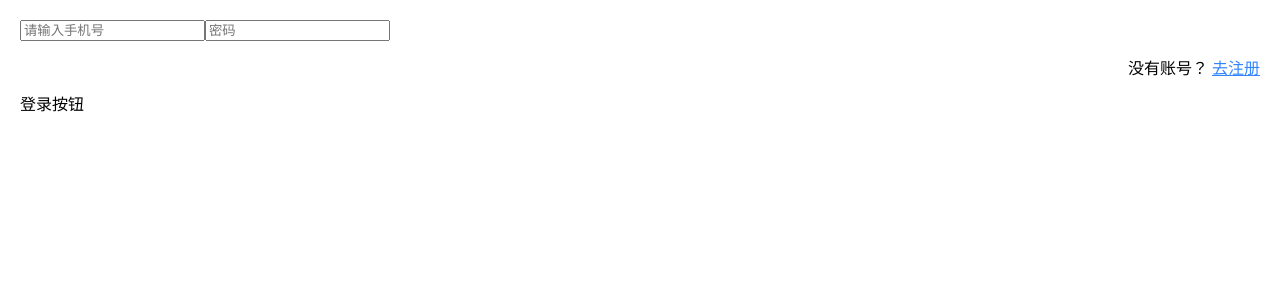
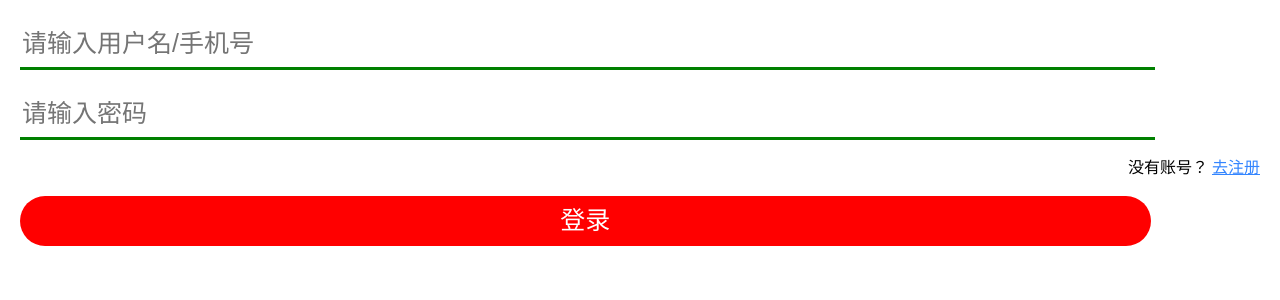
Before and after one commit to lvyuqing-git/heimatoutiao, a Vue app: page /#/login in a window 1280 px wide. Shown: the top 300 px of the page. Built offline with nearby package versions, Linux system fonts and the light colour scheme; a small style sheet from the web is missing.

Commit message:
输入框组件封装完成

```diff
--- a/package.json
+++ b/package.json
@@ -32,7 +32,9 @@
       "plugin:vue/essential",
       "eslint:recommended"
     ],
-    "rules": {},
+    "rules": {
+      "no-console": "off"
+    },
     "parserOptions": {
       "parser": "babel-eslint"
     }
--- a/src/App.vue
+++ b/src/App.vue
@@ -12,4 +12,5 @@ export default {
 </script>
 
 <style>
+@import url("http://at.alicdn.com/t/font_1426139_h6vn3jbl5q.css");
 </style>
--- /dev/null
+++ b/src/components/hmbtn.vue
@@ -0,0 +1,29 @@
+<template>
+  <div class="btn"
+       @click='btnclick'>
+    <slot></slot>
+  </div>
+</template>
+
+<script>
+export default {
+  methods: {
+    btnclick (event) {
+      this.$emit('click', event)
+    }
+  }
+}
+</script>
+
+<style lang='less'>
+.btn {
+  width: 318 * 100vw/360;
+  height: 50px;
+  background-color: red;
+  color: #fff;
+  text-align: center;
+  line-height: 50px;
+  font-size: 25px;
+  border-radius: 25px;
+}
+</style>
--- /dev/null
+++ b/src/components/hminput.vue
@@ -0,0 +1,58 @@
+<template>
+  <input type="text"
+         @input="inputfn"
+         @blur="blurfn"
+         :class="{success:state,err:!state}">
+</template>
+
+<script>
+export default {
+  props: ['rule'],
+  data () {
+    return {
+      state: true
+    }
+  },
+  methods: {
+    inputfn (event) {
+      let value = event.target.value
+
+      if (this.rule && this.rule.test(value)) {
+        console.log(this.rule.test(value));
+        this.state = true
+      } else {
+        this.state = false
+
+      }
+      this.$emit('input', event.target.value)
+    },
+    blurfn (event) {
+      let value = event.target.value
+      if (this.rule && !this.rule.test(value)) {
+        this.$emit('blur')
+
+      }
+
+
+    }
+
+  }
+}
+</script>
+
+<style lang='less' scoped>
+input {
+  width: 318 * 100vw/360;
+  height: 45px;
+  border: none;
+  border-bottom: 3px solid black;
+  font-size: 25px;
+  outline: none;
+}
+.success {
+  border-bottom: 3px solid green;
+}
+.err {
+  border-bottom: 3px solid red;
+}
+</style>
--- a/src/views/login.vue
+++ b/src/views/login.vue
@@ -3,26 +3,55 @@
     <div class="container">
       <div class="close"><span class="iconfont iconicon-test"></span></div>
       <div class="logo"><span class="iconfont iconnew"></span></div>
-      <div class="inputs"><input data-v-744880be=""
-               placeholder="请输入手机号"
-               class="input"><input data-v-744880be=""
-               placeholder="密码"
-               class="input"
-               type="password"></div>
+      <div class="inputs">
+        <hminput v-model="user.username"
+                 placeholder="请输入用户名/手机号"
+                 :rule='/^(\d{5,6})$|^(1\d{10})$/'
+                 @blur="blurfn"></hminput>
+        <hminput v-model="user.password"
+                 placeholder="请输入密码"
+                 :rule='/^\d{5,6}$/'></hminput>
+      </div>
       <p class="tips">
         没有账号？
         <a href="#/register"
            class="">去注册</a></p>
-      <div data-v-4bc01e24=""
-           class="button">登录按钮</div>
+      <hmbtn @click="login">登录</hmbtn>
     </div>
   </div>
 </template>
 
 <script>
+import hmbtn from '@/components/hmbtn.vue'
+import hminput from '@/components/hminput.vue'
 export default {
+  components: {
+    hmbtn, hminput
+  },
+  data () {
+    return {
+      user: {
+        username: '',
+        password: ''
+      }
+    }
+  },
+  methods: {
+    login () {
+      console.log('点击');
 
+    },
+    inputfn (data) {
+      this.user.username = data
+    },
+    blurfn () {
+      console.log('输入有误');
+
+    }
+  }
 }
+
+
 </script>
 
 <style lang='less'>
```
